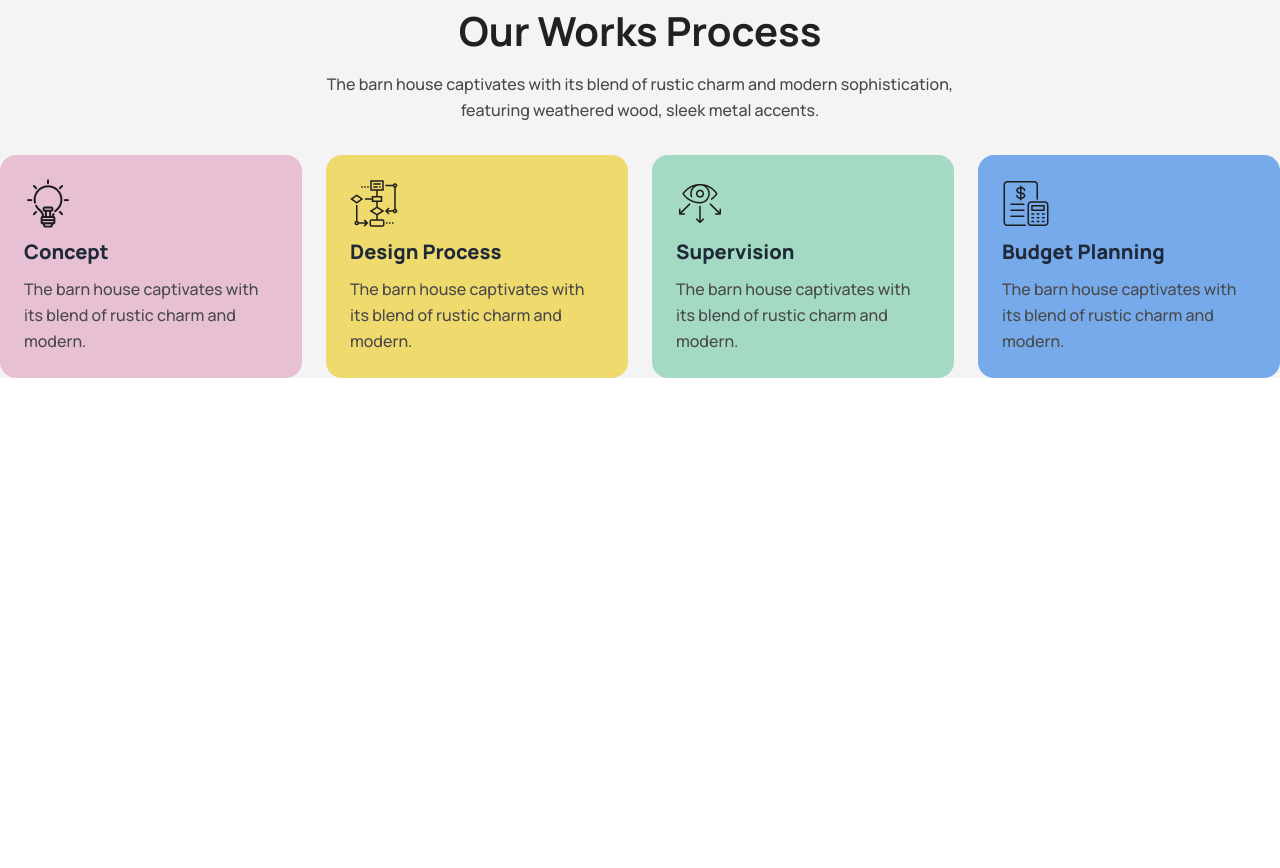
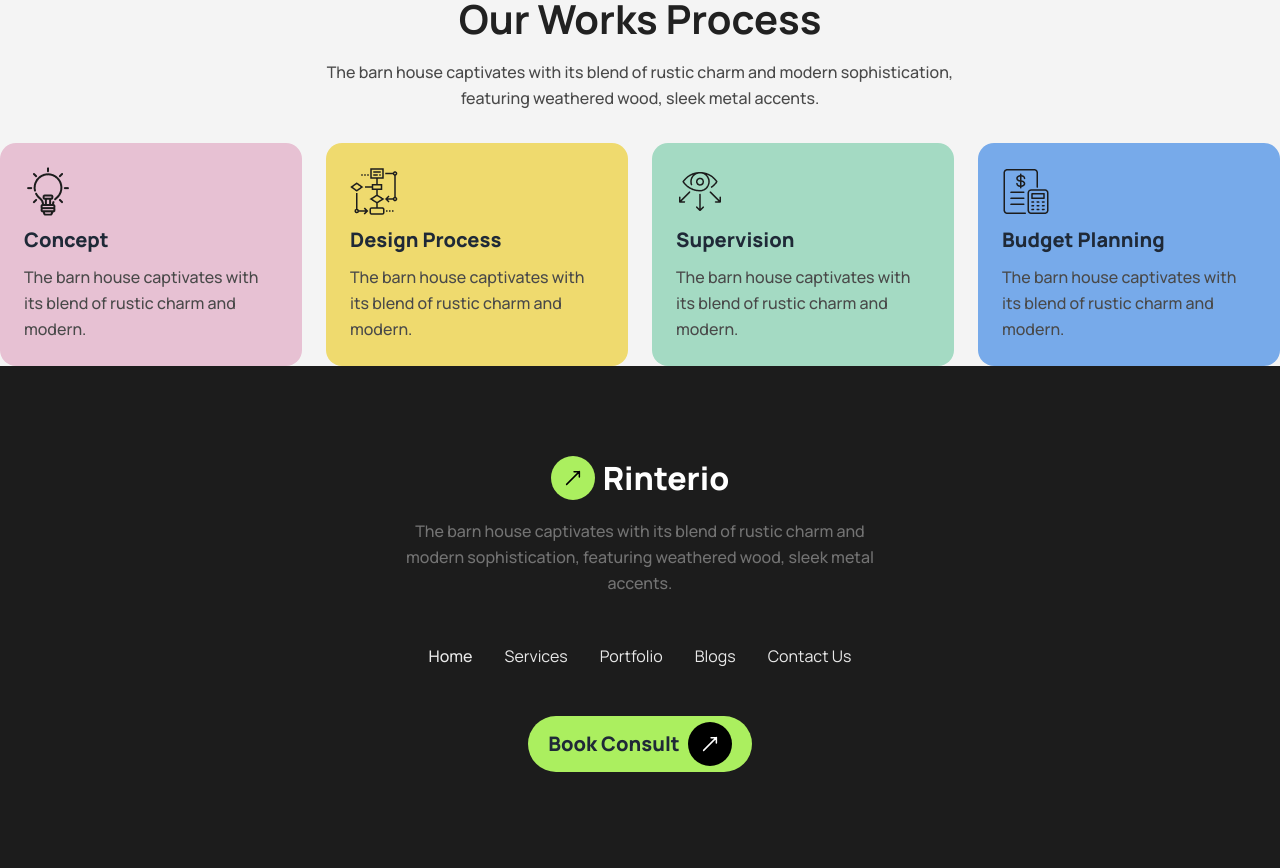
Before and after one commit to mahmuddevs/ph-assignment-3, a plain HTML site: page index.html in a window 1280 px wide. Shown: the part 1887-2755 px from the top of the page. Before the commit the page ends 2265 px from the top, so only its background shows below. Drawn offline with nearby package versions, Linux system fonts and the light colour scheme.

Commit message:
added  footer

```diff
--- a/index.html
+++ b/index.html
@@ -37,7 +37,7 @@
     <header class="w-11/12 sm:container 2xl:w-8/12 mx-auto mb-28">
         <!-- Navbar -->
         <div class="flex items-center justify-between my-14">
-            <a href="index.html" class="flex items-center gap-2 text-[2rem] font-extrabold lg:-mt-2">
+            <a href="index.html" class="flex items-center gap-2 text-[2rem] font-extrabold md:-mt-2">
                 <span class="bg-color-primary p-2.5 rounded-full">
                     <svg xmlns="http://www.w3.org/2000/svg" fill="none" viewBox="0 0 24 24" stroke-width="1.5"
                         stroke="black" class="size-6 -rotate-45">
@@ -48,12 +48,12 @@
                 Rinterio
             </a>
             <nav class="hidden lg:block">
-                <ul class="flex gap-9 text-[1rem] text-[#737373] font-normal">
+                <ul class="flex gap-8 text-[1rem] text-[#737373] font-normal">
                     <li><a href="" class="text-[#494949] font-extrabold">Home</a></li>
-                    <li><a href="" class="hover:text-[#494949] hover:font-extrabold">Services</a></li>
-                    <li><a href="" class="hover:text-[#494949] hover:font-extrabold">Portfolio</a></li>
-                    <li><a href="" class="hover:text-[#494949] hover:font-extrabold">Blogs</a></li>
-                    <li><a href="" class="hover:text-[#494949] hover:font-extrabold">Contact Us</a></li>
+                    <li><a href="" class="hover:text-[#494949]">Services</a></li>
+                    <li><a href="" class="hover:text-[#494949]">Portfolio</a></li>
+                    <li><a href="" class="hover:text-[#494949]">Blogs</a></li>
+                    <li><a href="" class="hover:text-[#494949]">Contact Us</a></li>
                 </ul>
             </nav>
             <div class="flex items-center md:gap-4">
@@ -62,7 +62,7 @@
                     <img src="./icons/shopping-cart-01.png" alt=""
                         class="bg-white p-2.5 rounded-full border border-[#E9E9E9]">
                     <a href=""
-                        class="flex items-center gap-2 text-xl font-extrabold bg-color-primary rounded-full px-5 py-3">Book
+                        class="flex items-center gap-2 text-xl font-extrabold bg-color-primary rounded-full px-5 py-1.5">Book
                         Consult <span class="bg-black p-2.5 rounded-full">
                             <svg xmlns="http://www.w3.org/2000/svg" fill="none" viewBox="0 0 24 24" stroke-width="1.5"
                                 stroke="white" class="size-6 -rotate-45">
@@ -188,8 +188,43 @@
             </div>
         </section>
     </main>
-    <footer>
-
+    <footer class="bg-[#1c1c1c]">
+        <div class="w-11/12 mx-auto flex flex-col items-center space-y-12 py-24">
+            <div class="lg:w-5/12 space-y-4 text-center">
+                <a href="index.html"
+                    class="flex items-center justify-center gap-2 text-[2rem] font-extrabold lg:-mt-2 text-white">
+                    <span class="bg-color-primary p-2.5 rounded-full">
+                        <svg xmlns="http://www.w3.org/2000/svg" fill="none" viewBox="0 0 24 24" stroke-width="1.5"
+                            stroke="black" class="size-6 -rotate-45">
+                            <path stroke-linecap="round" stroke-linejoin="round"
+                                d="M17.25 8.25 21 12m0 0-3.75 3.75M21 12H3" />
+                        </svg>
+                    </span>
+                    Rinterio
+                </a>
+                <p class="text-[#737373]">The barn house captivates with its blend of rustic charm and modern
+                    sophistication,
+                    featuring weathered
+                    wood, sleek metal accents.</p>
+            </div>
+            <ul class="flex flex-col items-center md:flex-row gap-8 text-[1rem] text-[#E9E9E9] font-normal">
+                <li><a href="./index.html" class="font-medium">Home</a></li>
+                <li><a href="">Services</a></li>
+                <li><a href="">Portfolio</a></li>
+                <li><a href="">Blogs</a></li>
+                <li><a href="">Contact Us</a></li>
+            </ul>
+            <a href=""
+                class="w-full sm:w-auto flex justify-center items-center gap-2 text-xl font-extrabold bg-color-primary rounded-full px-5 py-1.5">Book
+                Consult <span class="bg-black p-2.5 rounded-full">
+                    <svg xmlns="http://www.w3.org/2000/svg" fill="none" viewBox="0 0 24 24" stroke-width="1.5"
+                        stroke="white" class="size-6 -rotate-45">
+                        <path stroke-linecap="round" stroke-linejoin="round"
+                            d="M17.25 8.25 21 12m0 0-3.75 3.75M21 12H3" />
+                    </svg>
+                </span>
+            </a>
+        </div>
     </footer>
 </body>
 
```
